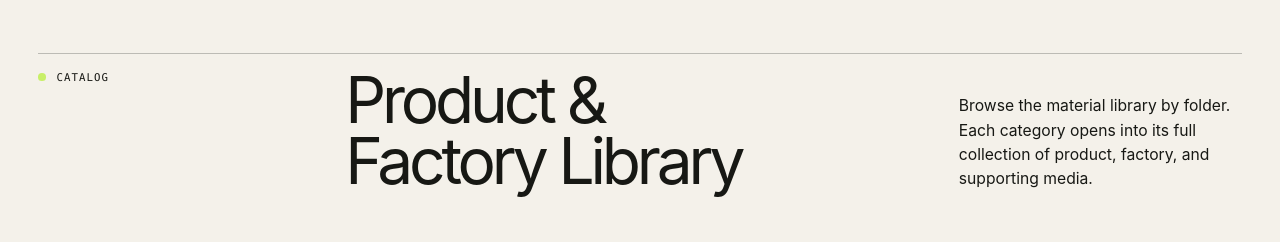
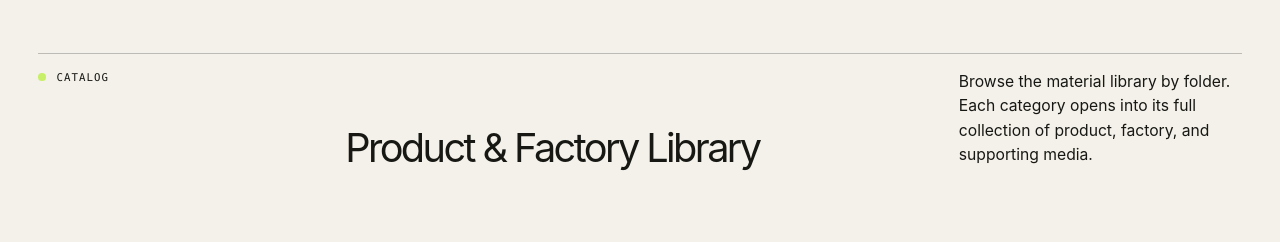
Before and after one commit to mikezzx2009/Avokodo, a Next.js app: page /catalog in a window 1280 px wide. Shown: the part 168-410 px from the top of the page. Built offline with nearby package versions, Linux system fonts and the light colour scheme.

Commit message:
Keep four section titles on one line (#6)
Reduce responsive heading sizes on the catalog, about, services, and process pages without affecting catalog detail headings.

```diff
--- a/app/site.css
+++ b/app/site.css
@@ -1259,6 +1259,22 @@
   animation-delay: 180ms;
 }
 
+@media (min-width: 761px) {
+  #catalog > .avk-section-heading:not(.avk-catalog-detail-heading) > #catalog-title {
+    font-size: clamp(2.25rem, 3.1vw, 4rem);
+  }
+
+  #services-title,
+  #process-title {
+    font-size: clamp(1.25rem, 2vw, 2.8rem);
+  }
+
+  #about-title {
+    max-width: none;
+    font-size: clamp(1.125rem, 2vw, 2.8rem);
+  }
+}
+
 @media (max-width: 1020px) {
   .avk-section-heading h2 {
     grid-column: 4 / span 7;
```
